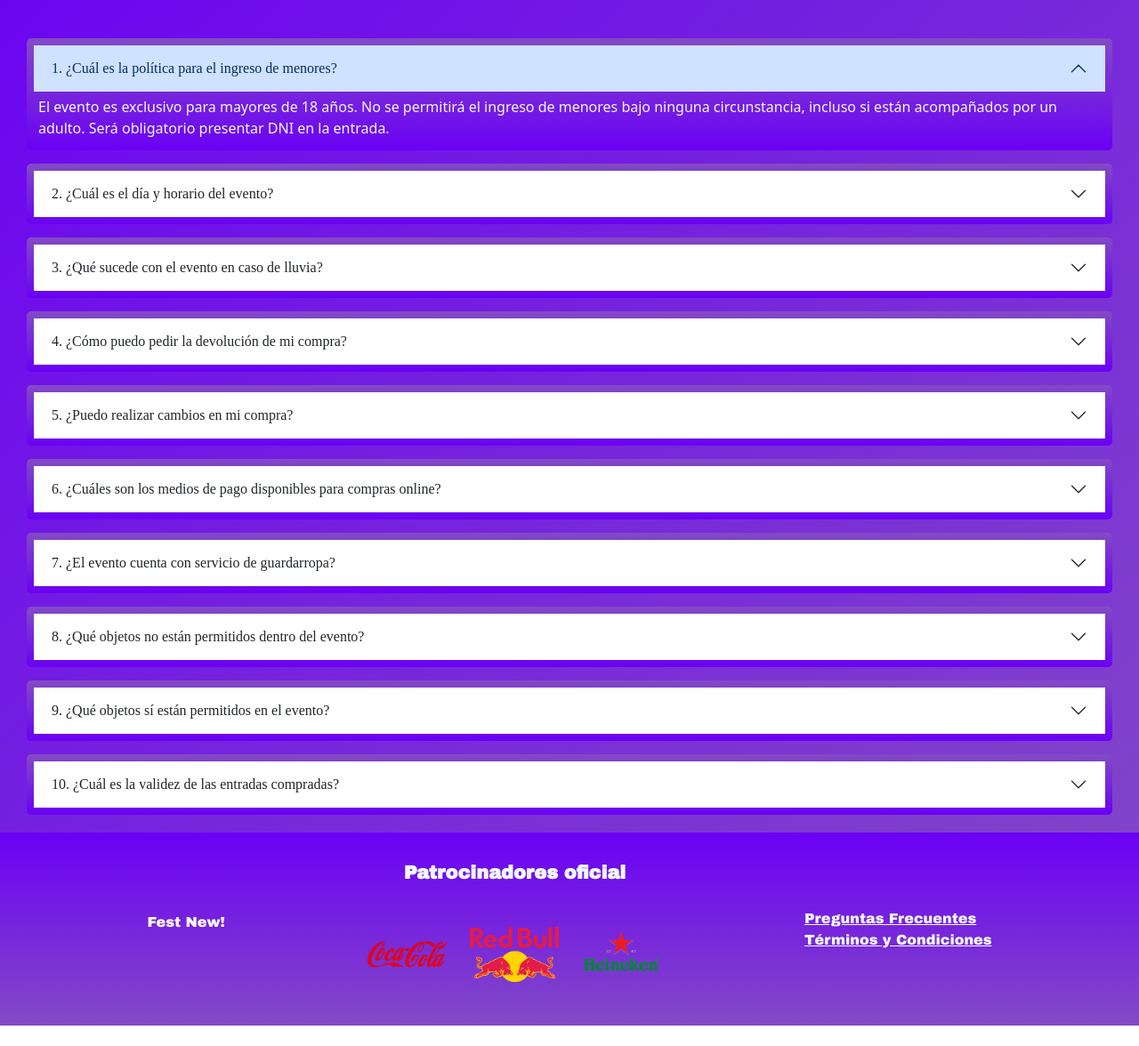
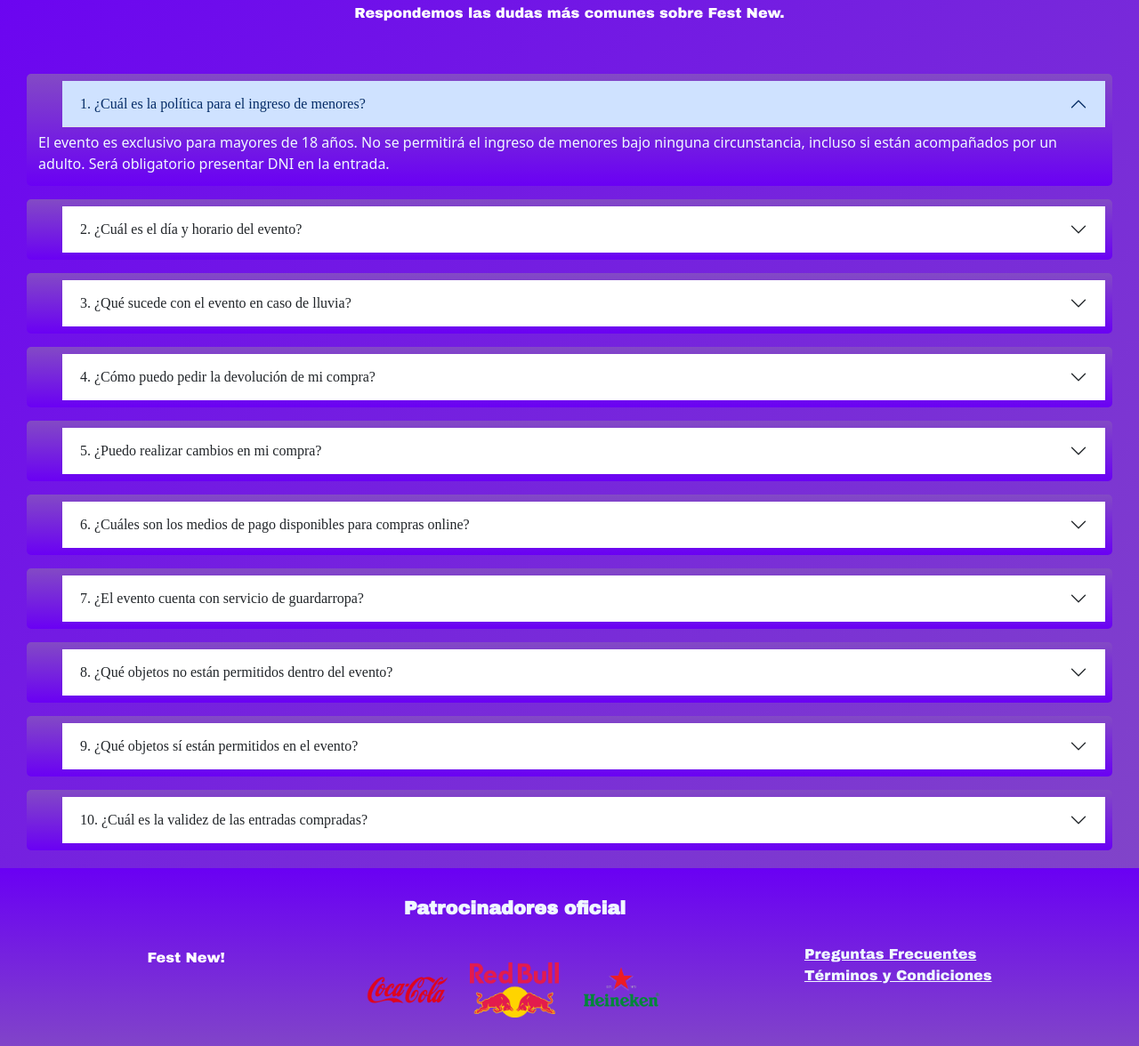
Before and after one commit to Jonathan-C-git/Proyecto-Coderhouse, a website: page pages/preguntas-frecuentes.html in a window 1280 px wide. Shown: the part 177-1353 px from the top of the page at 89% size. Before the commit the page ends 1330 px from the top, so only its background shows below. Drawn offline with nearby package versions, Linux system fonts and the light colour scheme; a web font is replaced by a local one.

Commit message:
seo correcion de tabulacion - pages Preguntas y Terminos

```diff
--- a/pages/preguntas-frecuentes.html
+++ b/pages/preguntas-frecuentes.html
@@ -1,21 +1,24 @@
 <!DOCTYPE html>
-<html lang="en">
+<html lang="es-AR">
 
 <head>
     <meta charset="UTF-8">
     <meta name="viewport" content="width=device-width, initial-scale=1.0">
     <title>Fest New! - preguntas-frecuentes</title>
 
+    <!-- SEO básico -->
+     <meta name="description" content="Preguntas frecuentes de Fest New: políticas de ingreso, horarios, devoluciones, guardarropa y medios de pago. Todo lo que necesitás saber para asistir." />
+     <meta name="keywords" content="Fest New, preguntas frecuentes, FAQ, entradas, devoluciones, horarios, guardarropa" />
+     <meta property="og:title" content="Fest New! - Preguntas Frecuentes" />
+     <meta property="og:description" content="Respondemos las dudas más comunes sobre el evento: edad mínima, compra de entradas, devoluciones y más." />
+
     <!--fonts-->
     <link rel="preconnect" href="https://fonts.googleapis.com">
     <link rel="preconnect" href="https://fonts.gstatic.com" crossorigin>
-    <link
-        href="https://fonts.googleapis.com/css2?family=Archivo+Black&family=Libertinus+Serif+Display&family=Oswald:wght@200..700&display=swap"
-        rel="stylesheet">
+    <link href="https://fonts.googleapis.com/css2?family=Archivo+Black&family=Libertinus+Serif+Display&family=Oswald:wght@200..700&display=swap" rel="stylesheet">
 
     <!--link bootstrap-->
-    <link href="https://cdn.jsdelivr.net/npm/bootstrap@5.3.8/dist/css/bootstrap.min.css" rel="stylesheet"
-        integrity="sha384-sRIl4kxILFvY47J16cr9ZwB07vP4J8+LH7qKQnuqkuIAvNWLzeN8tE5YBujZqJLB" crossorigin="anonymous">
+    <link href="https://cdn.jsdelivr.net/npm/bootstrap@5.3.8/dist/css/bootstrap.min.css" rel="stylesheet" integrity="sha384-sRIl4kxILFvY47J16cr9ZwB07vP4J8+LH7qKQnuqkuIAvNWLzeN8tE5YBujZqJLB" crossorigin="anonymous">
 
     <!--css-->
     <link rel="stylesheet" href="../css/main.css">
@@ -28,9 +31,7 @@
         <nav class="navbar navbar-expand-lg backgroundNav">
             <div class="container">
                 <h1>Fest New!</h1>
-                <button class="navbar-toggler" type="button" data-bs-toggle="collapse"
-                    data-bs-target="#navbarSupportedContent" aria-controls="navbarSupportedContent"
-                    aria-expanded="false" aria-label="Toggle navigation">
+                <button class="navbar-toggler" type="button" data-bs-toggle="collapse" data-bs-target="#navbarSupportedContent" aria-controls="navbarSupportedContent" aria-expanded="false" aria-label="Toggle navigation">
                     <span class="navbar-toggler-icon"></span>
                 </button>
                 <div class="collapse navbar-collapse show" id="navbarSupportedContent">
@@ -57,18 +58,18 @@
     <main>
         <div class="titlePage">
             <h2>Preguntas Frecuentes</h2>
+            <p>Respondemos las dudas más comunes sobre Fest New.</p>
         </div>
 
         <!--acordeon de preguntas frecuentes-->
         <section>
             <div class="accordion" id="accordionExample">
                 <div class="accordion-p-f">
-                    <h2 class="accordion-header">
-                        <button class="accordion-button" type="button" data-bs-toggle="collapse"
-                            data-bs-target="#collapseOne" aria-expanded="true" aria-controls="collapseOne">
+                    <h3 class="accordion-header">
+                        <button class="accordion-button" type="button" data-bs-toggle="collapse" data-bs-target="#collapseOne" aria-expanded="true" aria-controls="collapseOne">
                             1. ¿Cuál es la política para el ingreso de menores?
                         </button>
-                    </h2>
+                    </h3>
                     <div id="collapseOne" class="accordion-collapse collapse show" data-bs-parent="#accordionExample">
                         <div class="respuesta-p-f">
                             El evento es exclusivo para mayores de 18 años. No se permitirá el ingreso de menores bajo
@@ -78,12 +79,11 @@
                     </div>
                 </div>
                 <div class="accordion-p-f">
-                    <h2 class="accordion-header">
-                        <button class="accordion-button collapsed" type="button" data-bs-toggle="collapse"
-                            data-bs-target="#collapseTwo" aria-expanded="false" aria-controls="collapseTwo">
+                    <h3 class="accordion-header">
+                        <button class="accordion-button collapsed" type="button" data-bs-toggle="collapse" data-bs-target="#collapseTwo" aria-expanded="false" aria-controls="collapseTwo">
                             2. ¿Cuál es el día y horario del evento?
                         </button>
-                    </h2>
+                    </h3>
                     <div id="collapseTwo" class="accordion-collapse collapse" data-bs-parent="#accordionExample">
                         <div class="respuesta-p-f">
                             La fiesta se realizará el jueves 30 de octubre de 2025. Las puertas abrirán a las 22:00 hs y
@@ -93,12 +93,11 @@
                     </div>
                 </div>
                 <div class="accordion-p-f">
-                    <h2 class="accordion-header">
-                        <button class="accordion-button collapsed" type="button" data-bs-toggle="collapse"
-                            data-bs-target="#collapseThree" aria-expanded="false" aria-controls="collapseThree">
+                    <h3 class="accordion-header">
+                        <button class="accordion-button collapsed" type="button" data-bs-toggle="collapse" data-bs-target="#collapseThree" aria-expanded="false" aria-controls="collapseThree">
                             3. ¿Qué sucede con el evento en caso de lluvia?
                         </button>
-                    </h2>
+                    </h3>
                     <div id="collapseThree" class="accordion-collapse collapse" data-bs-parent="#accordionExample">
                         <div class="respuesta-p-f">
                             La fiesta se llevará a cabo en un espacio techado, por lo tanto, la lluvia no afectará la
@@ -108,12 +107,11 @@
                     </div>
                 </div>
                 <div class="accordion-p-f">
-                    <h2 class="accordion-header">
-                        <button class="accordion-button collapsed" type="button" data-bs-toggle="collapse"
-                            data-bs-target="#collapseFour" aria-expanded="false" aria-controls="collapseFour">
+                    <h3 class="accordion-header">
+                        <button class="accordion-button collapsed" type="button" data-bs-toggle="collapse" data-bs-target="#collapseFour" aria-expanded="false" aria-controls="collapseFour">
                             4. ¿Cómo puedo pedir la devolución de mi compra?
                         </button>
-                    </h2>
+                    </h3>
                     <div id="collapseFour" class="accordion-collapse collapse" data-bs-parent="#accordionExample">
                         <div class="respuesta-p-f">
                             Las devoluciones podrán solicitarse hasta 10 días antes del evento escribiendo al correo
@@ -122,12 +120,11 @@
                     </div>
                 </div>
                 <div class="accordion-p-f">
-                    <h2 class="accordion-header">
-                        <button class="accordion-button collapsed" type="button" data-bs-toggle="collapse"
-                            data-bs-target="#collapseFive" aria-expanded="false" aria-controls="collapseFive">
+                    <h3 class="accordion-header">
+                        <button class="accordion-button collapsed" type="button" data-bs-toggle="collapse" data-bs-target="#collapseFive" aria-expanded="false" aria-controls="collapseFive">
                             5. ¿Puedo realizar cambios en mi compra?
                         </button>
-                    </h2>
+                    </h3>
                     <div id="collapseFive" class="accordion-collapse collapse" data-bs-parent="#accordionExample">
                         <div class="respuesta-p-f">
                             Sí, es posible realizar un cambio de titularidad en las entradas hasta 48 horas antes del
@@ -137,12 +134,11 @@
                     </div>
                 </div>
                 <div class="accordion-p-f">
-                    <h2 class="accordion-header">
-                        <button class="accordion-button collapsed" type="button" data-bs-toggle="collapse"
-                            data-bs-target="#collapseSix" aria-expanded="false" aria-controls="collapseSix">
+                    <h3 class="accordion-header">
+                        <button class="accordion-button collapsed" type="button" data-bs-toggle="collapse" data-bs-target="#collapseSix" aria-expanded="false" aria-controls="collapseSix">
                             6. ¿Cuáles son los medios de pago disponibles para compras online?
                         </button>
-                    </h2>
+                    </h3>
                     <div id="collapseSix" class="accordion-collapse collapse" data-bs-parent="#accordionExample">
                         <div class="respuesta-p-f">
                             Podrás pagar tus entradas con tarjeta de crédito, tarjeta de débito y billeteras virtuales
@@ -151,12 +147,11 @@
                     </div>
                 </div>
                 <div class="accordion-p-f">
-                    <h2 class="accordion-header">
-                        <button class="accordion-button collapsed" type="button" data-bs-toggle="collapse"
-                            data-bs-target="#collapseSeven" aria-expanded="false" aria-controls="collapseSeven">
+                    <h3 class="accordion-header">
+                        <button class="accordion-button collapsed" type="button" data-bs-toggle="collapse" data-bs-target="#collapseSeven" aria-expanded="false" aria-controls="collapseSeven">
                             7. ¿El evento cuenta con servicio de guardarropa?
                         </button>
-                    </h2>
+                    </h3>
                     <div id="collapseSeven" class="accordion-collapse collapse" data-bs-parent="#accordionExample">
                         <div class="respuesta-p-f">
                             Sí, habrá un servicio de guardarropa disponible en el ingreso al salón. Tendrá un costo
@@ -165,12 +160,11 @@
                     </div>
                 </div>
                 <div class="accordion-p-f">
-                    <h2 class="accordion-header">
-                        <button class="accordion-button collapsed" type="button" data-bs-toggle="collapse"
-                            data-bs-target="#collapseEight" aria-expanded="false" aria-controls="collapseEight">
+                    <h3 class="accordion-header">
+                        <button class="accordion-button collapsed" type="button" data-bs-toggle="collapse" data-bs-target="#collapseEight" aria-expanded="false" aria-controls="collapseEight">
                             8. ¿Qué objetos no están permitidos dentro del evento?
                         </button>
-                    </h2>
+                    </h3>
                     <div id="collapseEight" class="accordion-collapse collapse" data-bs-parent="#accordionExample">
                         <div class="respuesta-p-f">
                             No se permitirá el ingreso con bebidas alcohólicas, envases de vidrio, drogas, aerosoles,
@@ -180,12 +174,11 @@
                     </div>
                 </div>
                 <div class="accordion-p-f">
-                    <h2 class="accordion-header">
-                        <button class="accordion-button collapsed" type="button" data-bs-toggle="collapse"
-                            data-bs-target="#collapseNine" aria-expanded="false" aria-controls="collapseNine">
+                    <h3 class="accordion-header">
+                        <button class="accordion-button collapsed" type="button" data-bs-toggle="collapse" data-bs-target="#collapseNine" aria-expanded="false" aria-controls="collapseNine">
                             9. ¿Qué objetos sí están permitidos en el evento?
                         </button>
-                    </h2>
+                    </h3>
                     <div id="collapseNine" class="accordion-collapse collapse" data-bs-parent="#accordionExample">
                         <div class="respuesta-p-f">
                             Podés ingresar con tu celular, billetera, abrigo, cargador portátil y cámara no profesional.
@@ -194,12 +187,11 @@
                     </div>
                 </div>
                 <div class="accordion-p-f">
-                    <h2 class="accordion-header">
-                        <button class="accordion-button collapsed" type="button" data-bs-toggle="collapse"
-                            data-bs-target="#collapseTen" aria-expanded="false" aria-controls="collapseTen">
+                    <h3 class="accordion-header">
+                        <button class="accordion-button collapsed" type="button" data-bs-toggle="collapse" data-bs-target="#collapseTen" aria-expanded="false" aria-controls="collapseTen">
                             10. ¿Cuál es la validez de las entradas compradas?
                         </button>
-                    </h2>
+                    </h3>
                     <div id="collapseTen" class="accordion-collapse collapse" data-bs-parent="#accordionExample">
                         <div class="respuesta-p-f">
                             Las entradas son válidas únicamente para el evento del 30 de octubre de 2025. No se
```
Also changed, not shown: pages/terminos-y-condiciones.html (+20 -29 lines).
